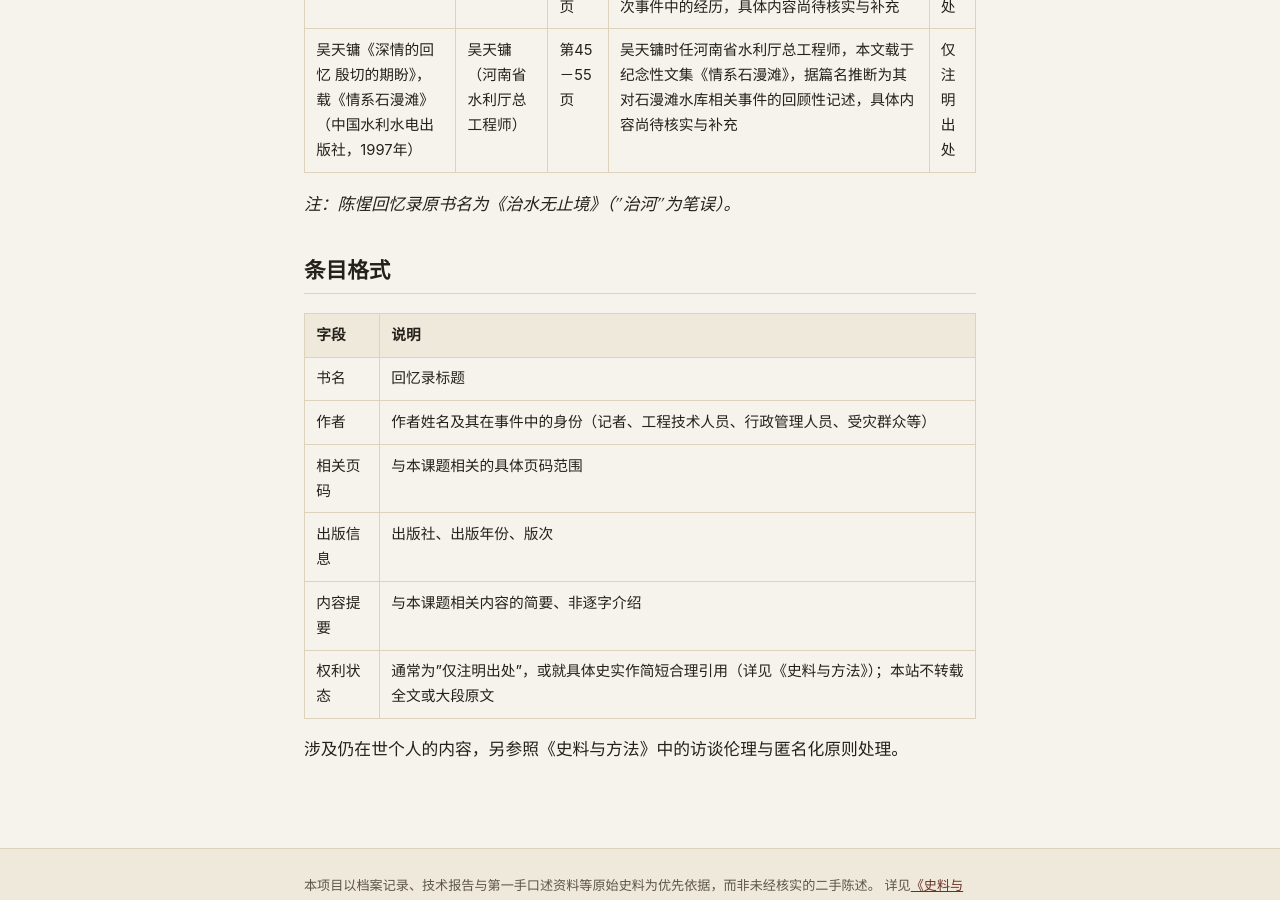
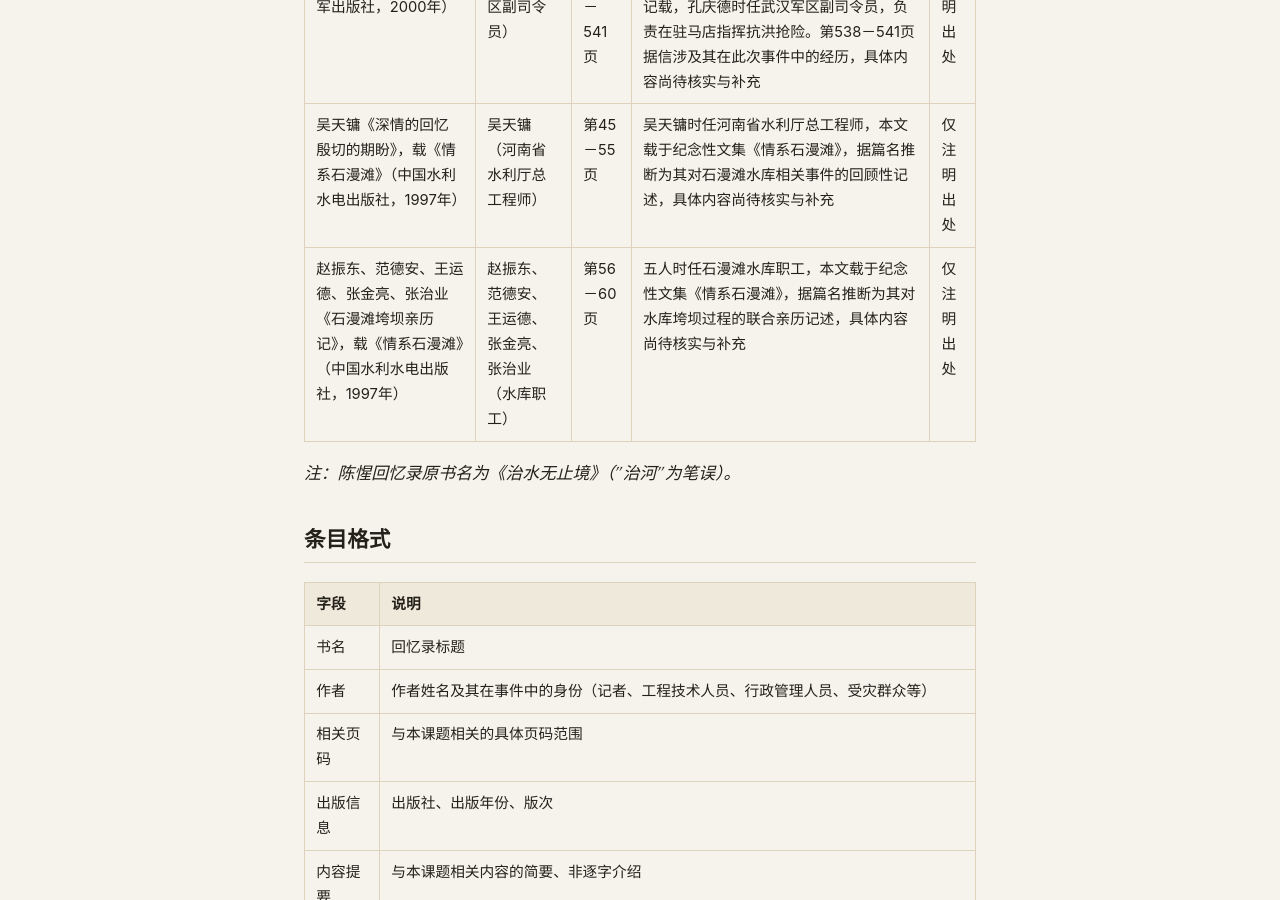
Before and after one commit to Banqiao758/Banqiao758.github.io, a Jekyll site: the page built from memoirs/published.md, in a window 1280 px wide and 900 px high, scrolled down 1378 px. Built offline with Jekyll 4.4.1, drawn with Linux system fonts in a browser that asks for light colours.

Commit message:
Add reservoir staff memoir citation to Published Memoirs
Adds a co-authored account by five Shimantan Reservoir staff (赵振东,
范德安, 王运德, 张金亮, 张治业), "石漫滩垮坝亲历记," pp. 56-60, published
in the same 《情系石漫滩》 anthology (China Water & Power Press, 1997) as
the Wu Tianyong entry. No text from the piece is reproduced; specific
content remains pending confirmation.

Co-Authored-By: Claude Sonnet 5 <noreply@anthropic.com>
Claude-Session: https://claude.ai/code/session_011K8hBuGivVWoMZaUZvczs4

```diff
--- a/memoirs/published.md
+++ b/memoirs/published.md
@@ -22,6 +22,7 @@ description: 记者、工程技术人员、行政管理人员及受灾群众所
 | 路芳《"75．8"特大洪水亲历记》 | 路芳（新蔡县委书记） | 第192－200页 | 载于《驻马店文史资料》第4辑，政协驻马店市委员会学习与文史资料委员会编。路芳时任新蔡县委书记；据本站已收录的<a href="{{ '/archive/1975-central-condolence-telegrams/' | relative_url }}">《中央慰问电》</a>，河南省委和中央慰问团曾下令扒开新蔡县境内刘埠口堤防以泄洪救人，本文据信即为其对这一决策及新蔡县抗洪经过的亲历记述，具体内容尚待核实与补充 | 仅注明出处 |
 | 屈德骞、郑珠滨编《一代将星孔庆德》（解放军出版社，2000年） | 孔庆德（武汉军区副司令员） | 第538－541页 | 屈德骞、郑珠滨编，非孔庆德本人所著。据本站已收录的<a href="{{ '/archive/1975-central-condolence-telegrams/' | relative_url }}">《中央慰问电》</a>人员名单记载，孔庆德时任武汉军区副司令员，负责在驻马店指挥抗洪抢险。第538－541页据信涉及其在此次事件中的经历，具体内容尚待核实与补充 | 仅注明出处 |
 | 吴天镛《深情的回忆 殷切的期盼》，载《情系石漫滩》（中国水利水电出版社，1997年） | 吴天镛（河南省水利厅总工程师） | 第45－55页 | 吴天镛时任河南省水利厅总工程师，本文载于纪念性文集《情系石漫滩》，据篇名推断为其对石漫滩水库相关事件的回顾性记述，具体内容尚待核实与补充 | 仅注明出处 |
+| 赵振东、范德安、王运德、张金亮、张治业《石漫滩垮坝亲历记》，载《情系石漫滩》（中国水利水电出版社，1997年） | 赵振东、范德安、王运德、张金亮、张治业（水库职工） | 第56－60页 | 五人时任石漫滩水库职工，本文载于纪念性文集《情系石漫滩》，据篇名推断为其对水库垮坝过程的联合亲历记述，具体内容尚待核实与补充 | 仅注明出处 |
 
 *注：陈惺回忆录原书名为《治水无止境》（"治河"为笔误）。*
 
```
Also changed, not shown: en/memoirs/published.md (+1 -0 lines).
